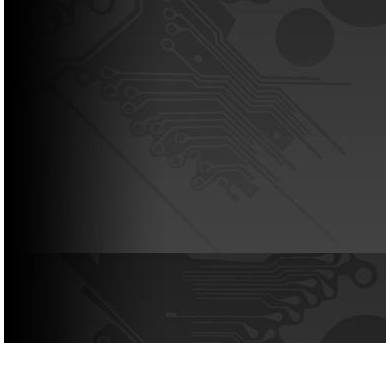
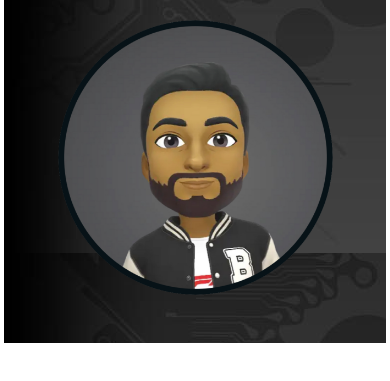
Before and after one commit to Akila504/Responsive-Portfolio, a plain HTML site: page index.html in a window 390 px wide. Shown: the part 405-786 px from the top of the page. Drawn offline with Linux system fonts and the light colour scheme.

Commit message:
added a profile avatar and css, html and media queries relating to it

```diff
--- a/assets/CSS/style.css
+++ b/assets/CSS/style.css
@@ -84,6 +84,24 @@ body {
   padding: 25px;
   margin-bottom: auto;
 }
+
+.profile-pic {
+  display: flex;
+  height: 350px;
+  width: 350px;
+  margin: auto;
+}
+
+@media screen and (max-width:550px) {
+  .profile-pic {
+    display: flex;
+    height: 275px;
+    width: 275px;
+    margin-bottom: 2em;
+    margin-top: auto;
+  }
+}
+
 
 
 
--- a/index.html
+++ b/index.html
@@ -25,6 +25,9 @@
   <section class="hero-banner">
     <section>
       <h2 class="job">Front End Developer</h2>
+    </section>
+    <section class="profile-pic">
+      <img src="./assets/images/Avatar.jpg">
     </section>
   </section>
 
```
Also changed, not shown: assets/images/Avatar.jpg (added).
